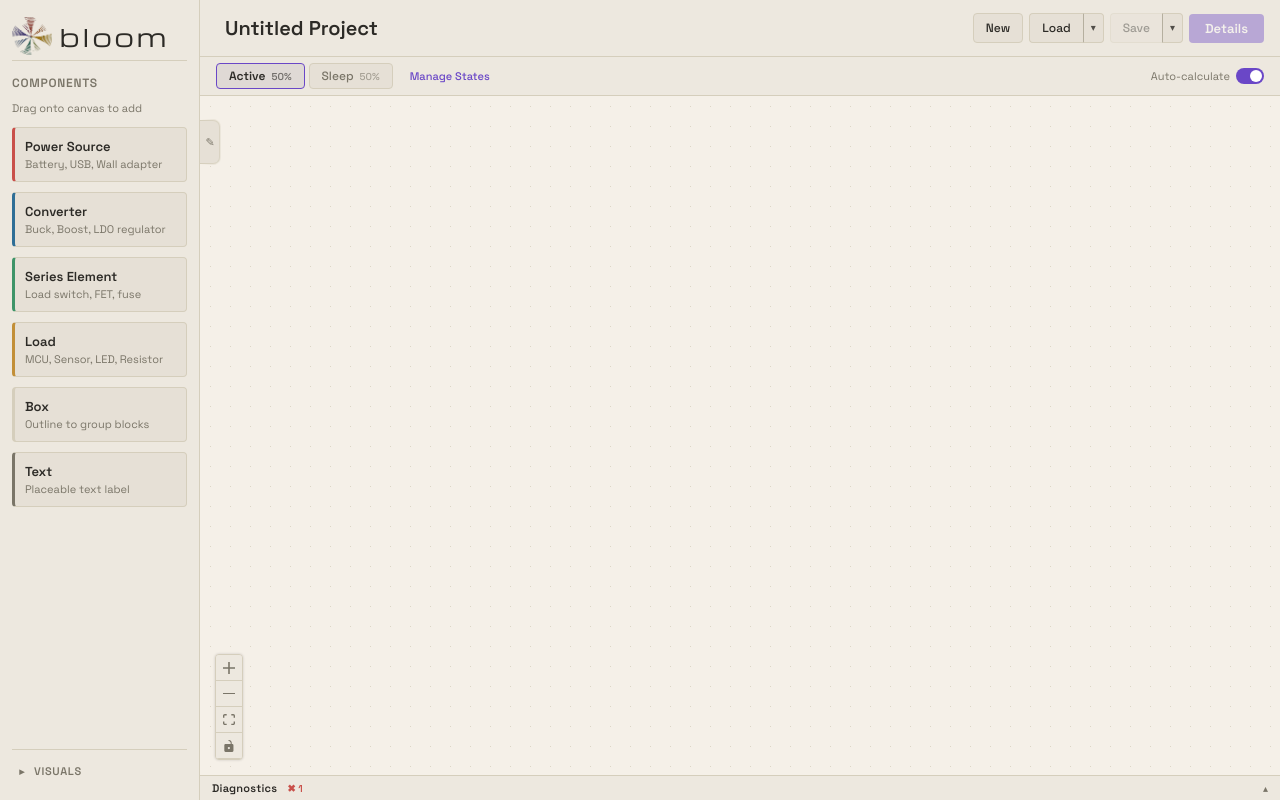
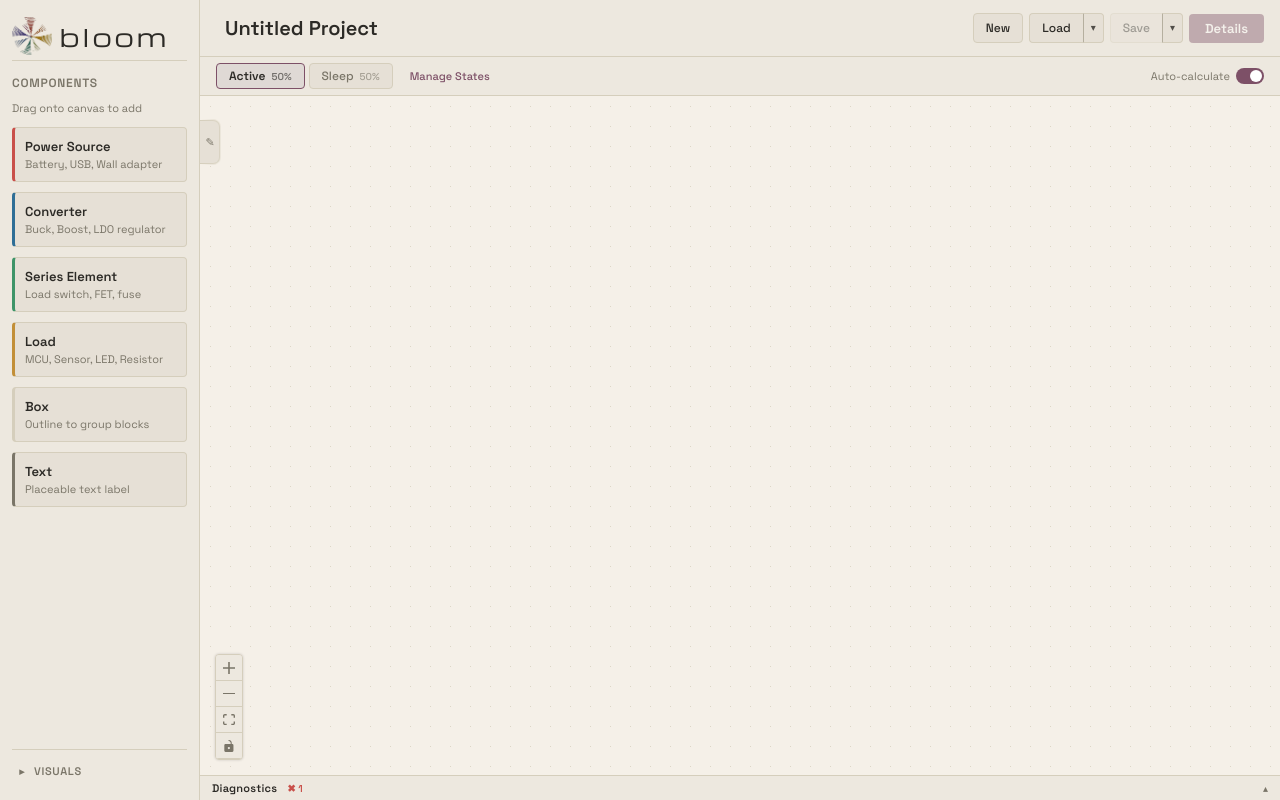
Before and after one commit to jtxiao/bloom, a React (Vite) app: page / in a window 1280 px wide. Built offline with nearby package versions, Linux system fonts and the light colour scheme.

Commit message:
Design: switch accent to dusty plum (fits palette, AA-compliant)

```diff
--- a/src/index.css
+++ b/src/index.css
@@ -7,8 +7,8 @@
   --border: #2A2E38;
   --text: #D8DAE0;
   --text-dim: #8B8F9A;
-  --accent: #7C5CD6;
-  --accent-hover: #6A47C7;
+  --accent: #8E5F77;
+  --accent-hover: #7D5067;
   --source-color: #C9504A;
   --converter-color: #3578A0;
   --series-color: #4AA876;
@@ -33,8 +33,8 @@
   --border: #D5CEBC;
   --text: #2C2A26;
   --text-dim: #7A7568;
-  --accent: #6A47C7;
-  --accent-hover: #5A38B0;
+  --accent: #7D5067;
+  --accent-hover: #6B445A;
   --source-color: #C9504A;
   --converter-color: #2F6E96;
   --series-color: #3E9468;
```
